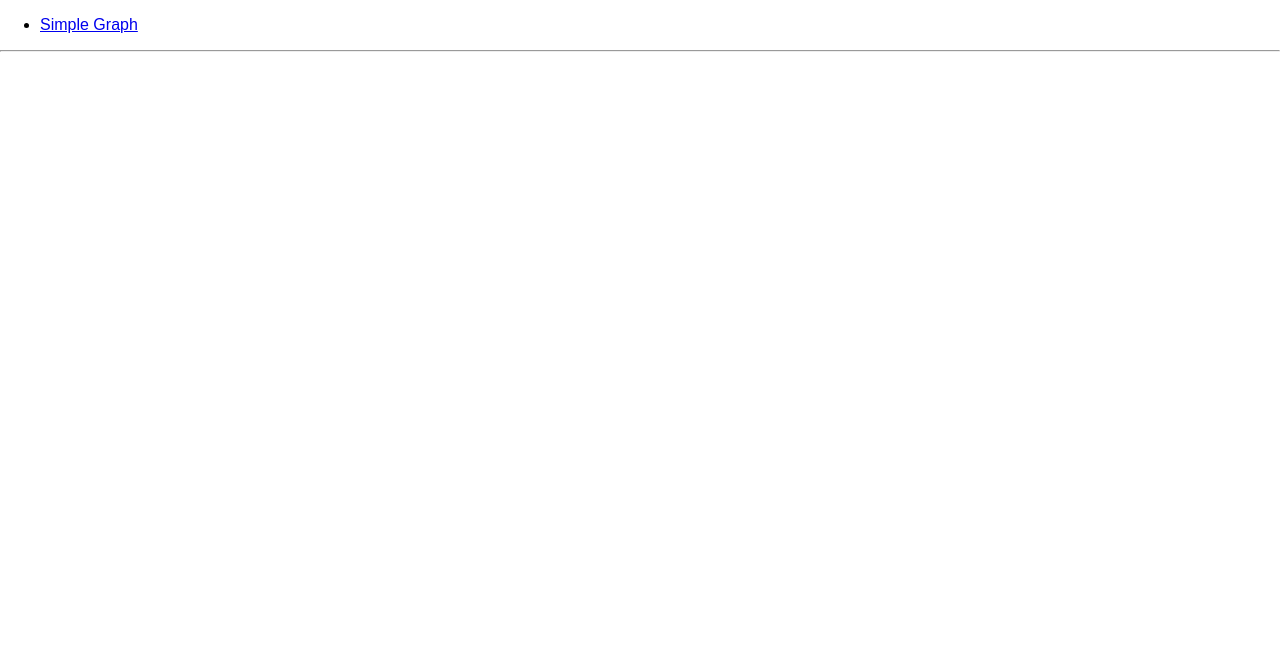
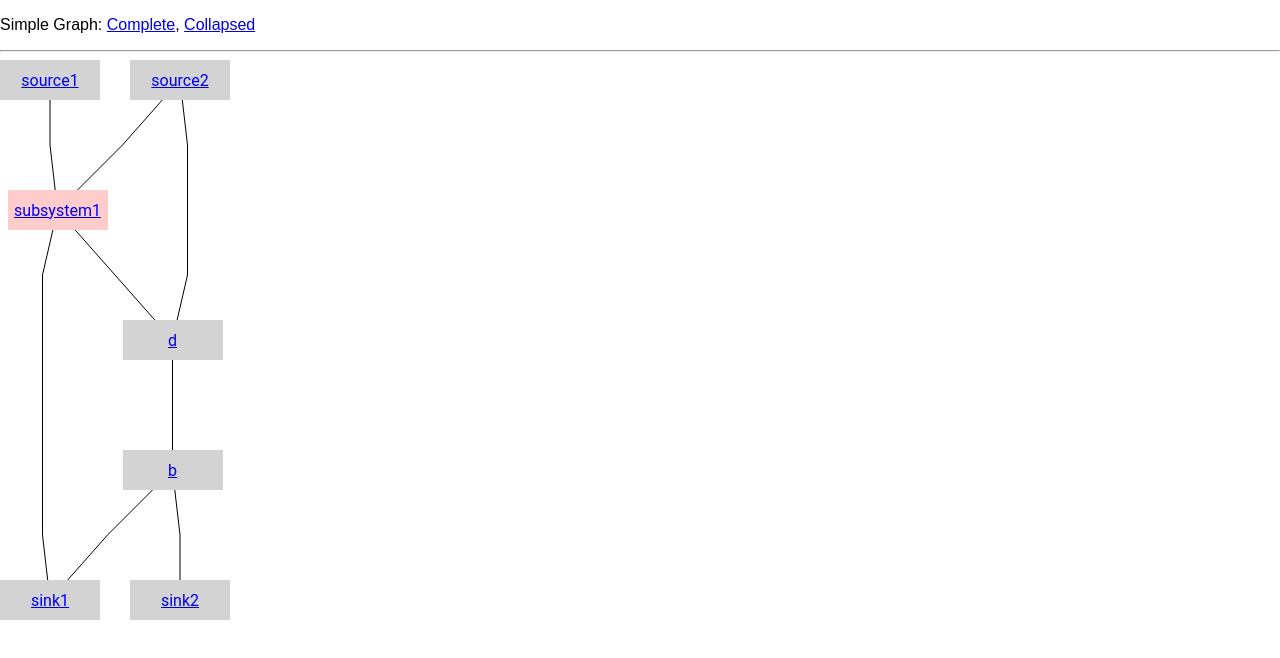
Before and after one commit to xndlnk/graph-viewer, a React (Vite) app: page /graph/simple/collapsed in a window 1280 px wide. Shown: the top 658 px of the page. Built offline with nearby package versions, Linux system fonts and the light colour scheme.

Commit message:
added react component for collapsed graph

```diff
--- a/src/domain/NodeCollapser.ts
+++ b/src/domain/NodeCollapser.ts
@@ -3,11 +3,6 @@ import { Node, Edge } from './model'
 import { GraphService } from './service'
 
 export class NodeCollapser {
-  private graphService: GraphService
-
-  constructor(graphService: GraphService) {
-    this.graphService = graphService
-  }
 
   collapseContainedNodes(graph: Node): Node {
     if (graph.hasEdges()) {
--- a/src/index.tsx
+++ b/src/index.tsx
@@ -3,6 +3,7 @@ import * as ReactDOM from 'react-dom'
 import './index.css'
 import { SimpleGraph } from './view/SimpleGraph'
 import { FocusedNode } from './view/FocusedNode'
+import { CollapsedNode } from './view/CollapsedNode'
 import { BrowserRouter as Router, Route, Link } from 'react-router-dom'
 
 import { simpleGraph } from './example-graphs/simpleGraph'
@@ -11,14 +12,15 @@ const App = () => {
   return (
     <Router>
       <div>
-        <ul>
-          <li>
-            <Link to="/graph/simple">Simple Graph</Link>
-          </li>
-        </ul>
+        <p>
+        Simple Graph: <Link to="/graph/simple">Complete</Link>, <Link to="/graph/simple/collapsed">Collapsed</Link>
+        </p>
         <hr />
 
         <Route exact path="/graph/simple" component={SimpleGraph} />
+        <Route path="/graph/simple/collapsed" render={
+          (props) => <CollapsedNode node={simpleGraph} />
+        } />
         <Route path="/graph/simple/focus/:nodeId" render={
           (props) => <FocusedNode graph={simpleGraph} focusedNodeId={props.match.params.nodeId} />
         } />
--- /dev/null
+++ b/src/view/CollapsedNode.tsx
@@ -0,0 +1,17 @@
+import * as React from 'react'
+import { Graph } from './Graph'
+import * as model from '../domain/model'
+import { NodeCollapser } from '../domain/NodeCollapser'
+
+export interface CollapsedNodeProps {
+  node: model.Node
+}
+
+export const CollapsedNode = (props: CollapsedNodeProps) => {
+  let nodeCollapser = new NodeCollapser()
+  let collapsedNode = nodeCollapser.collapseContainedNodes(props.node)
+
+  return (
+    <Graph graph={collapsedNode} />
+  )
+}
```
Also changed, not shown: 1 other file (tests, documents, lock files or other folders).
